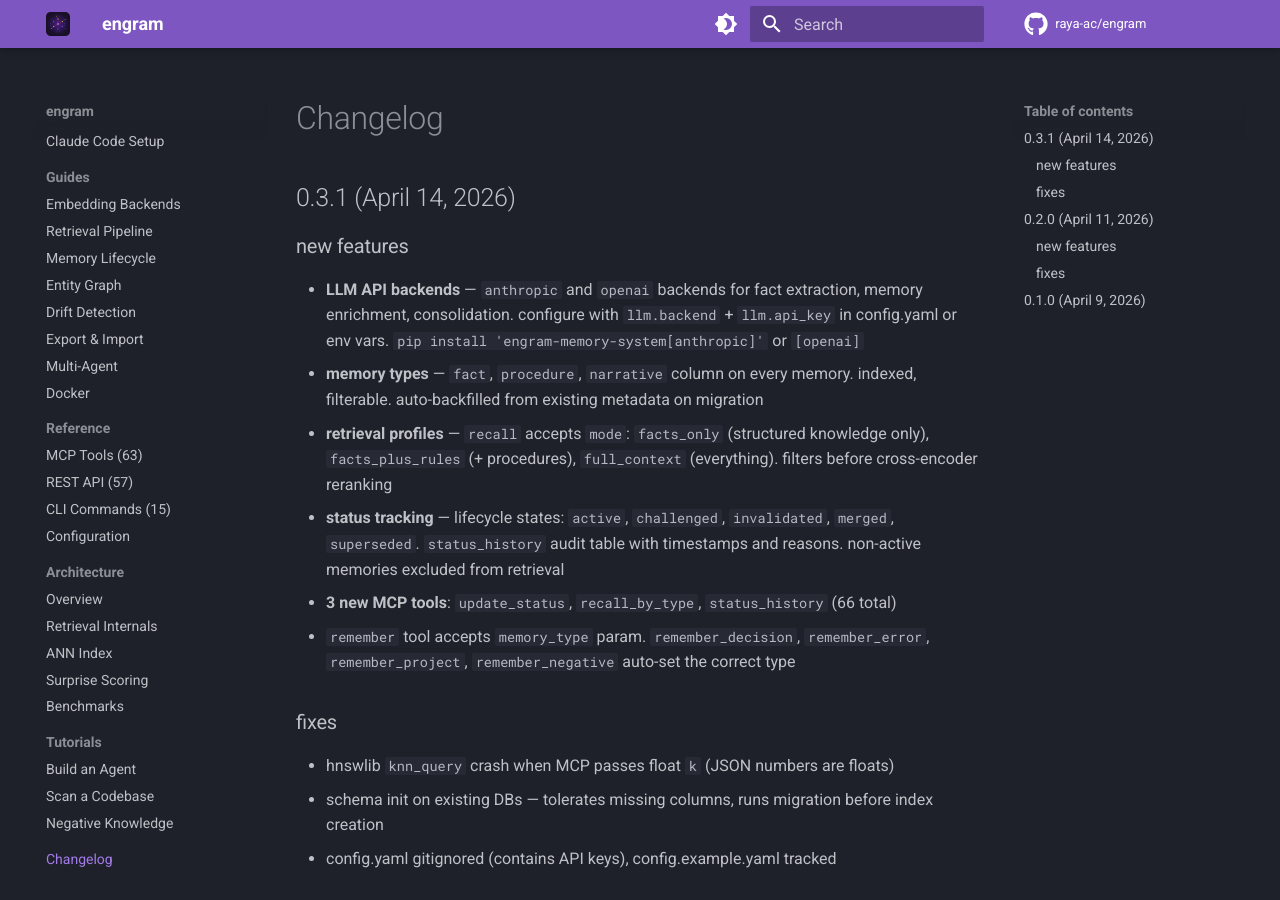
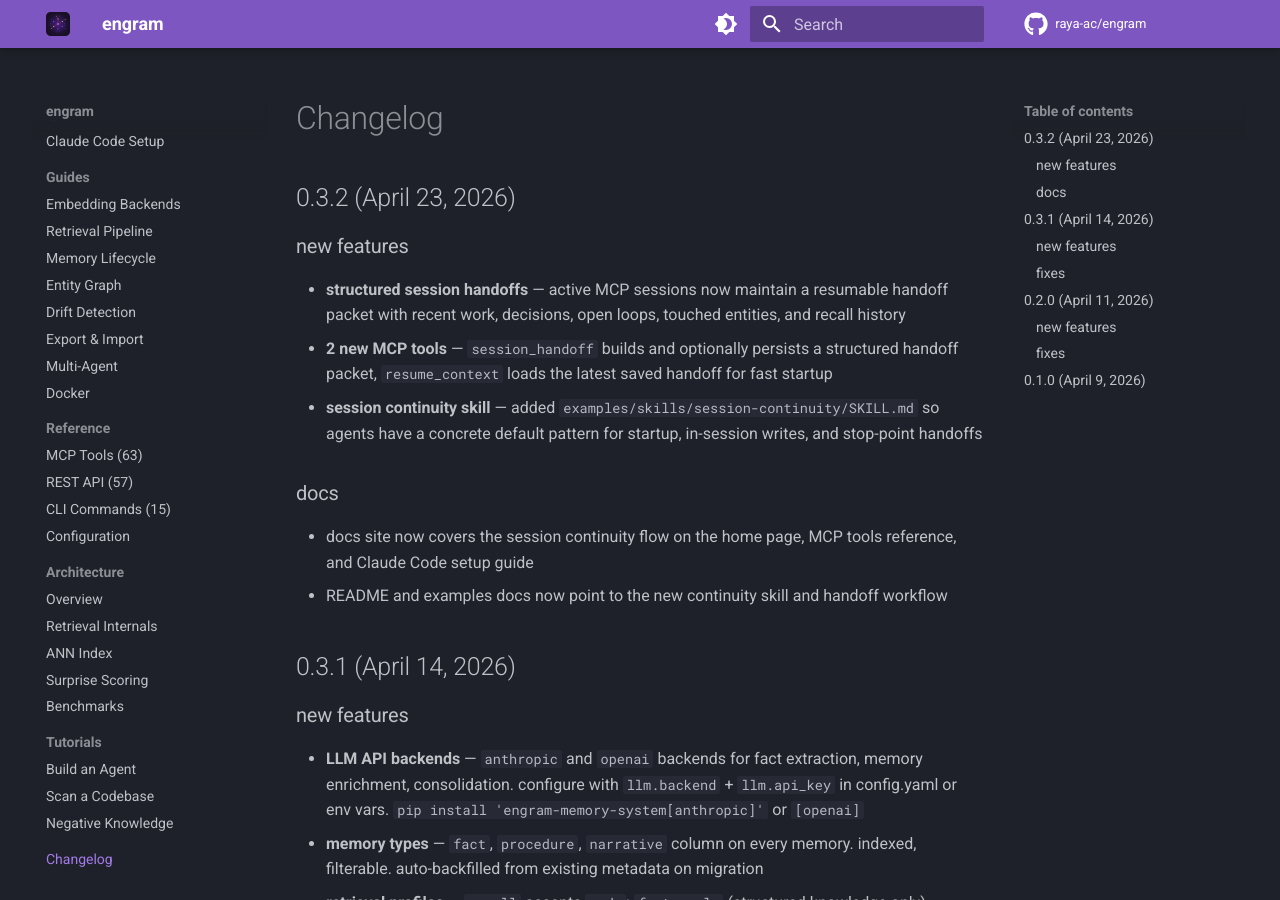
Before and after one commit to raya-ac/engram, an MkDocs documentation site: the page built from docs/changelog.md, in a window 1280 px wide and 900 px high. Built offline with MkDocs 1.6.1 and Material for MkDocs 9.7.7, drawn with Linux system fonts in a browser that asks for light colours; comment, search, counter and statistics services are not loaded.

Commit message:
Bump version to 0.3.2

```diff
--- a/docs/changelog.md
+++ b/docs/changelog.md
@@ -1,4 +1,15 @@
 # Changelog
+
+## 0.3.2 (April 23, 2026)
+
+### new features
+- **structured session handoffs** — active MCP sessions now maintain a resumable handoff packet with recent work, decisions, open loops, touched entities, and recall history
+- **2 new MCP tools** — `session_handoff` builds and optionally persists a structured handoff packet, `resume_context` loads the latest saved handoff for fast startup
+- **session continuity skill** — added `examples/skills/session-continuity/SKILL.md` so agents have a concrete default pattern for startup, in-session writes, and stop-point handoffs
+
+### docs
+- docs site now covers the session continuity flow on the home page, MCP tools reference, and Claude Code setup guide
+- README and examples docs now point to the new continuity skill and handoff workflow
 
 ## 0.3.1 (April 14, 2026)
 
--- a/engram/__init__.py
+++ b/engram/__init__.py
@@ -1,3 +1,3 @@
 """Engram: Cognitive memory system with hybrid retrieval."""
 
-__version__ = "0.3.1"
+__version__ = "0.3.2"
--- a/pyproject.toml
+++ b/pyproject.toml
@@ -4,7 +4,7 @@
 
 [project]
 name = "engram-memory-system"
-version = "0.3.1"
+version = "0.3.2"
 description = "Cognitive memory system with hybrid retrieval, entity graphs, and memory lifecycle. 98.1% R@5 on LongMemEval."
 license = "MIT"
 requires-python = ">=3.11"
```
